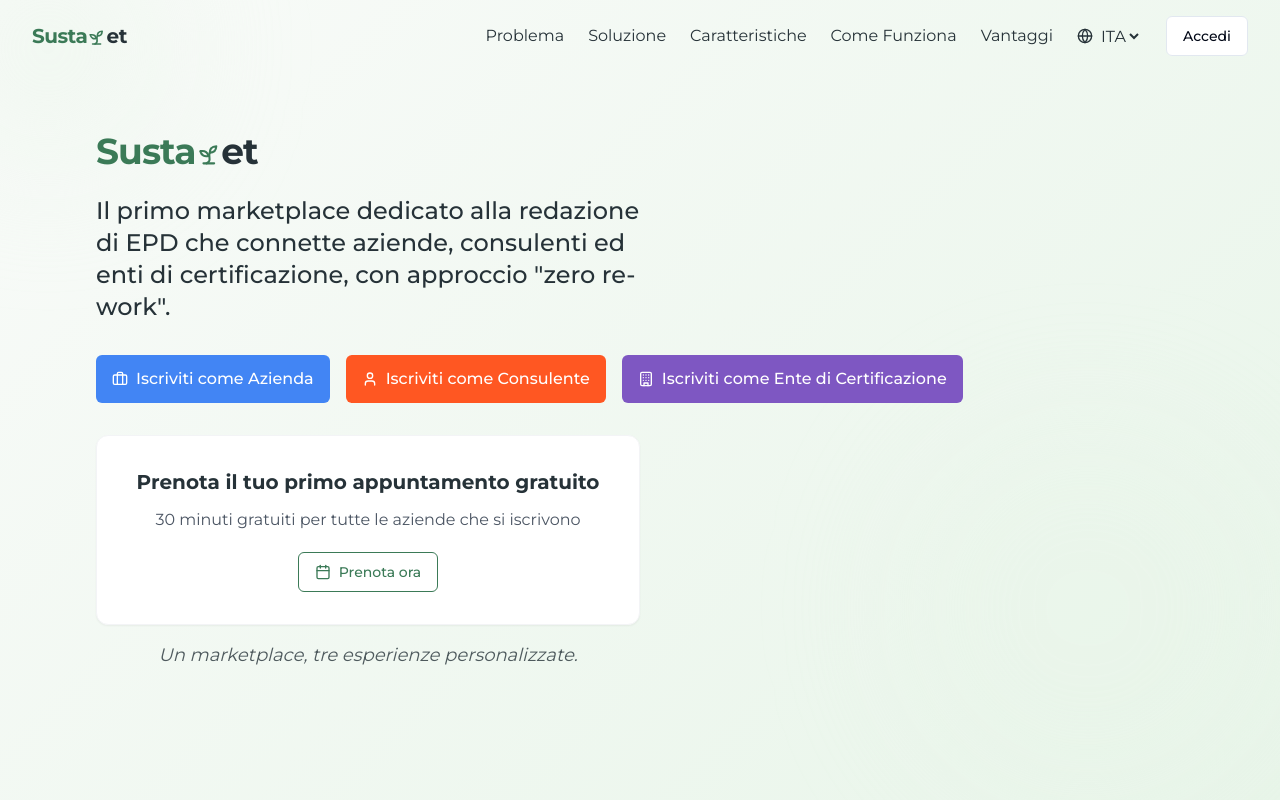
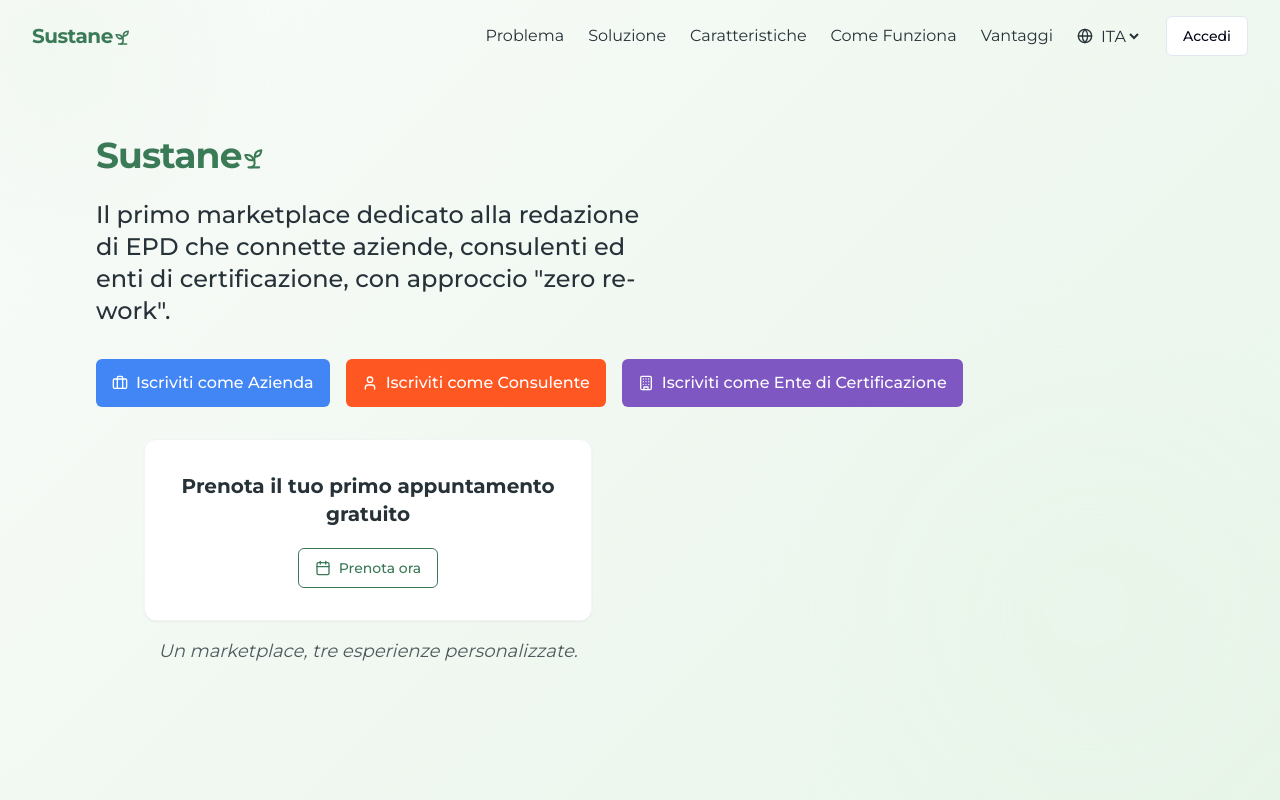
Before and after one commit to robertamong/sustanet-sustainability-connect, a React (Vite) app: page / in a window 1280 px wide. Shown: the top 800 px of the page. Built offline with nearby package versions, Linux system fonts and the light colour scheme.

Commit message:
Fix: Update hero section
- Changed the "t" in "sustanet" to a sprout icon.
- Centered the appointment booking box.
- Removed the "30 minutes..." text and kept only the "book now" button.

```diff
--- a/src/components/CtaSection.tsx
+++ b/src/components/CtaSection.tsx
@@ -14,7 +14,7 @@ import { useLanguage } from "@/contexts/LanguageContext";
 
 const CtaSection = () => {
   const [date, setDate] = useState<Date>();
-  const { t, language } = useLanguage();
+  const { t } = useLanguage();
 
   const handleDateSelect = (selectedDate: Date | undefined) => {
     setDate(selectedDate);
@@ -31,14 +31,10 @@ const CtaSection = () => {
           <h2 className="text-3xl md:text-4xl font-bold text-sustanet-darkText mb-4">
             {t('cta.title')}
           </h2>
-          <p className="text-lg text-gray-700 max-w-2xl mx-auto">
-            {t('cta.subtitle')}
-          </p>
         </div>
 
-        <div className="text-center bg-white rounded-xl p-8 shadow-sm max-w-xl mx-auto border border-gray-100 animate-delayed animate-fade-in" style={{ "--delay": "300ms" } as React.CSSProperties}>
-          <h3 className="text-xl font-bold mb-3 text-sustanet-darkText">{t('cta.appointment.title')}</h3>
-          <p className="text-gray-600 mb-5">{t('cta.appointment.description')}</p>
+        <div className="text-center bg-white rounded-xl p-8 shadow-sm max-w-md mx-auto border border-gray-100 animate-delayed animate-fade-in" style={{ "--delay": "300ms" } as React.CSSProperties}>
+          <h3 className="text-xl font-bold mb-5 text-sustanet-darkText">{t('cta.appointment.title')}</h3>
 
           <div className="flex justify-center">
             <Popover>
--- a/src/components/HeroSection.tsx
+++ b/src/components/HeroSection.tsx
@@ -76,9 +76,8 @@ const HeroSection = () => {
               </Button>
             </div>
 
-            <div className="text-center bg-white rounded-xl p-8 shadow-sm max-w-xl mx-auto border border-gray-100 animate-delayed animate-fade-in mt-8" style={{ "--delay": "300ms" } as React.CSSProperties}>
-              <h3 className="text-xl font-bold mb-3 text-sustanet-darkText">{t('cta.appointment.title')}</h3>
-              <p className="text-gray-600 mb-5">{t('cta.appointment.description')}</p>
+            <div className="text-center bg-white rounded-xl p-8 shadow-sm mx-auto border border-gray-100 animate-delayed animate-fade-in mt-8 max-w-md" style={{ "--delay": "300ms" } as React.CSSProperties}>
+              <h3 className="text-xl font-bold mb-5 text-sustanet-darkText">{t('cta.appointment.title')}</h3>
 
               <div className="flex justify-center">
                 <Popover>
--- a/src/components/Logo.tsx
+++ b/src/components/Logo.tsx
@@ -35,6 +35,7 @@ const Logo = ({
       {showText && (
         <span className={cn("font-bold tracking-tight flex items-center", sizeClasses[size], textClassName)}>
           <span className="text-sustanet-primary">Susta</span>
+          <span className="text-sustanet-primary">ne</span>
           <span className="text-sustanet-primary">
             <Sprout
               size={iconSizes[size] * 0.8}
@@ -42,8 +43,6 @@ const Logo = ({
               strokeWidth={2}
             />
           </span>
-          <span className="text-sustanet-darkText">e</span>
-          <span className="text-sustanet-darkText">t</span>
         </span>
       )}
     </div>
```
